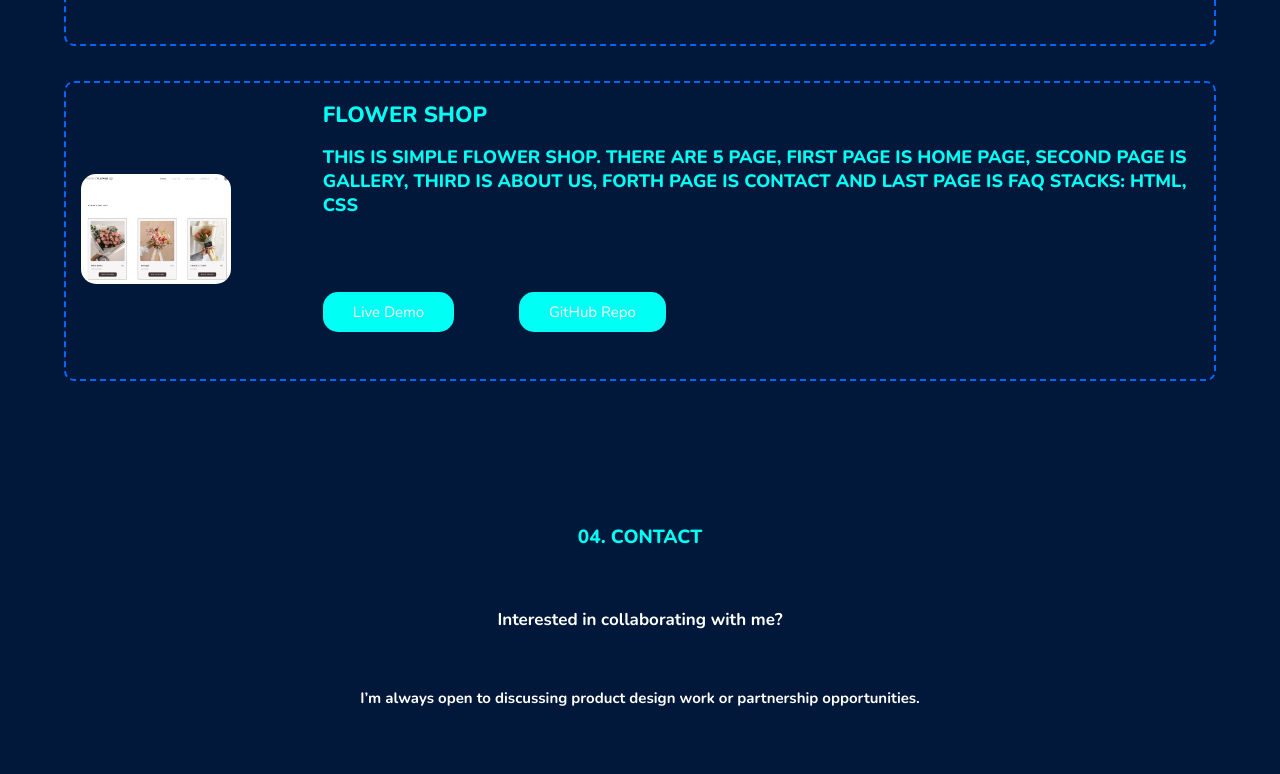
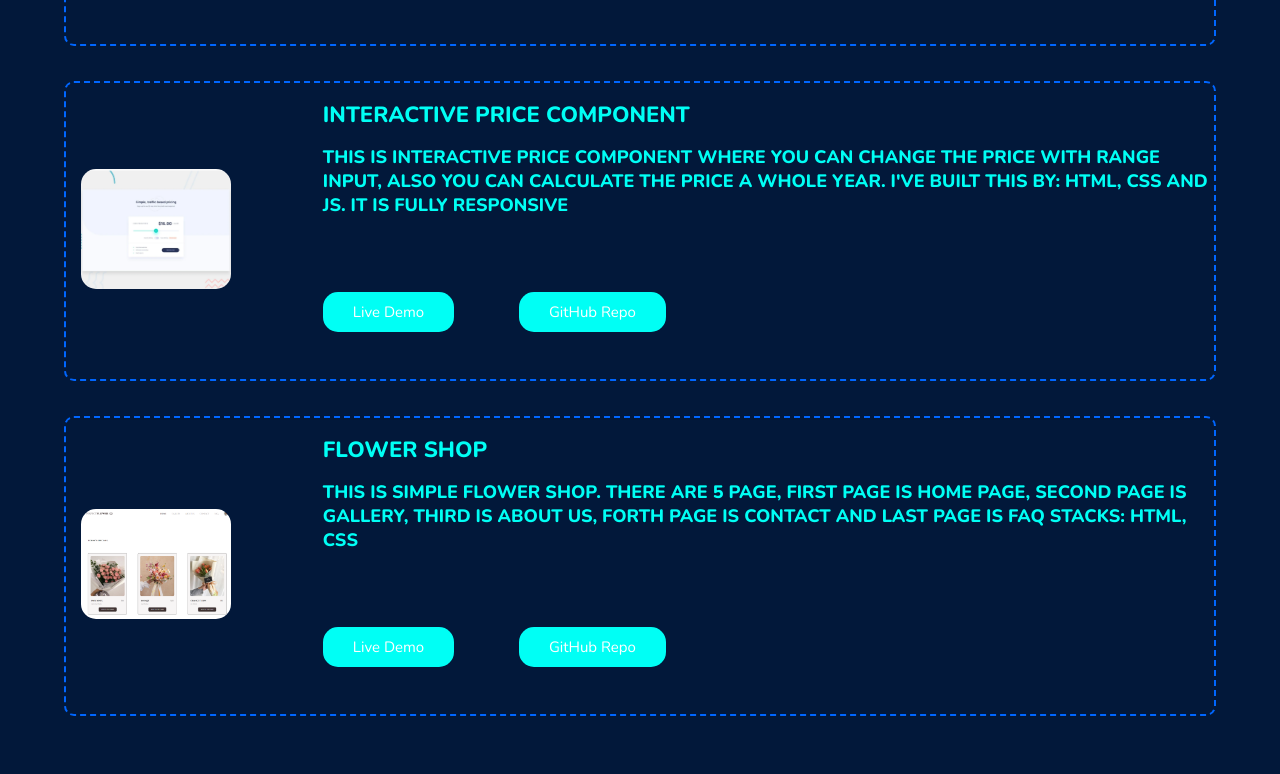
Before and after one commit to Datodia/Portfolio, a plain HTML site: page work.html in a window 1280 px wide. Shown: the part 2206-2980 px from the top of the page. Drawn offline with nearby package versions, Linux system fonts and the light colour scheme.

Commit message:
feat: add interactive pricig components in procejts

```diff
--- a/work.html
+++ b/work.html
@@ -188,6 +188,29 @@
             </div>
             <div class="projet">
                 <div class="photo">
+                    <img src="assets/interactive.png" alt="">
+                </div>
+                <div class="about">
+                    <div class="proj-title">
+                        <h1>Interactive Price Component</h1>
+                        <p>this is interactive price component where you can
+                            change the price with range input, also you can
+                            calculate the price a whole year. i've built this by:
+                            html, css and js. it is fully responsive
+                        </p>
+                        <div class="buttons flex">
+                            <div class="button">
+                                <a href="https://datodia.github.io/Interactive-Pricing-Component/" target="_blank">Live Demo</a>
+                            </div>
+                            <div class="button">
+                                <a href="https://github.com/Datodia/Interactive-Pricing-Component" target="_blank">GitHub Repo</a>
+                            </div>
+                        </div>
+                    </div>
+                </div>
+            </div>
+            <div class="projet">
+                <div class="photo">
                     <img src="assets/flower.png" alt="">
                 </div>
                 <div class="about">
```
Also changed, not shown: assets/interactive.png (added).
